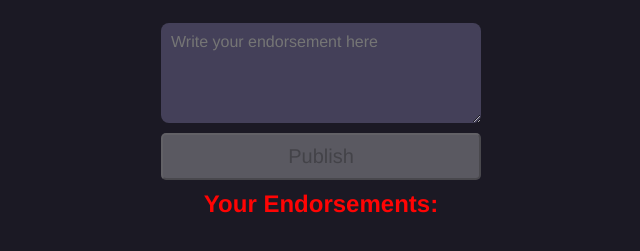
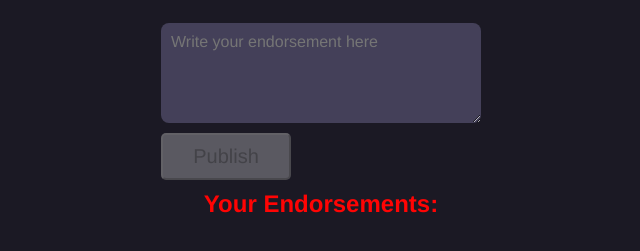
Before and after one commit to hmoghtafari/EndorsementMobileApp, a website built with Vite: page index.html in a window 1280 px wide. Shown: the part 199-450 px from the top of the page, without its empty margins (319-959 px from the left). Built offline with nearby package versions, Linux system fonts and the light colour scheme; no server answers.

Commit message:
changing style of btn

```diff
--- a/index.css
+++ b/index.css
@@ -38,6 +38,8 @@ img {
   font-size: 20px;
   border-radius: 5px;
   height: auto;
+  display: inline-block;
+  width: 130px;
 }
 ul {
   margin: 0;
```
